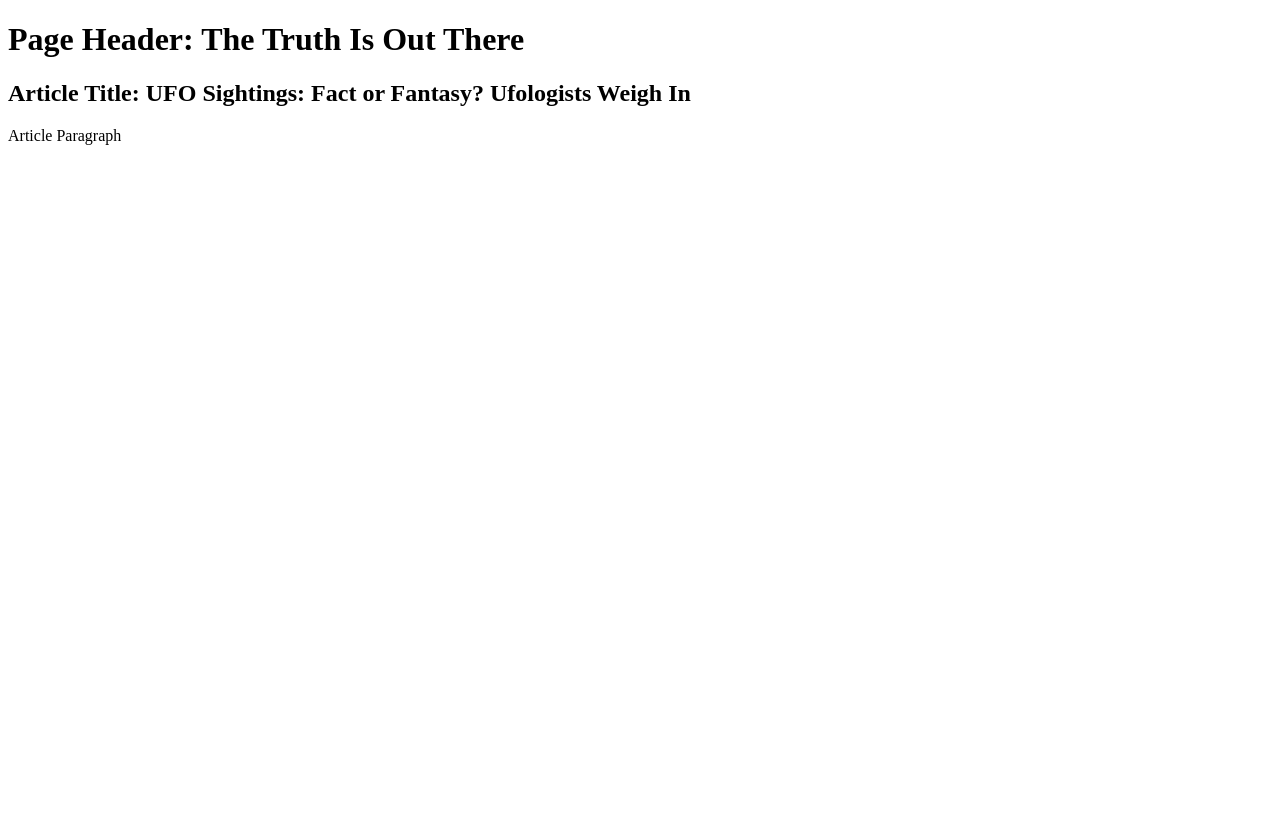
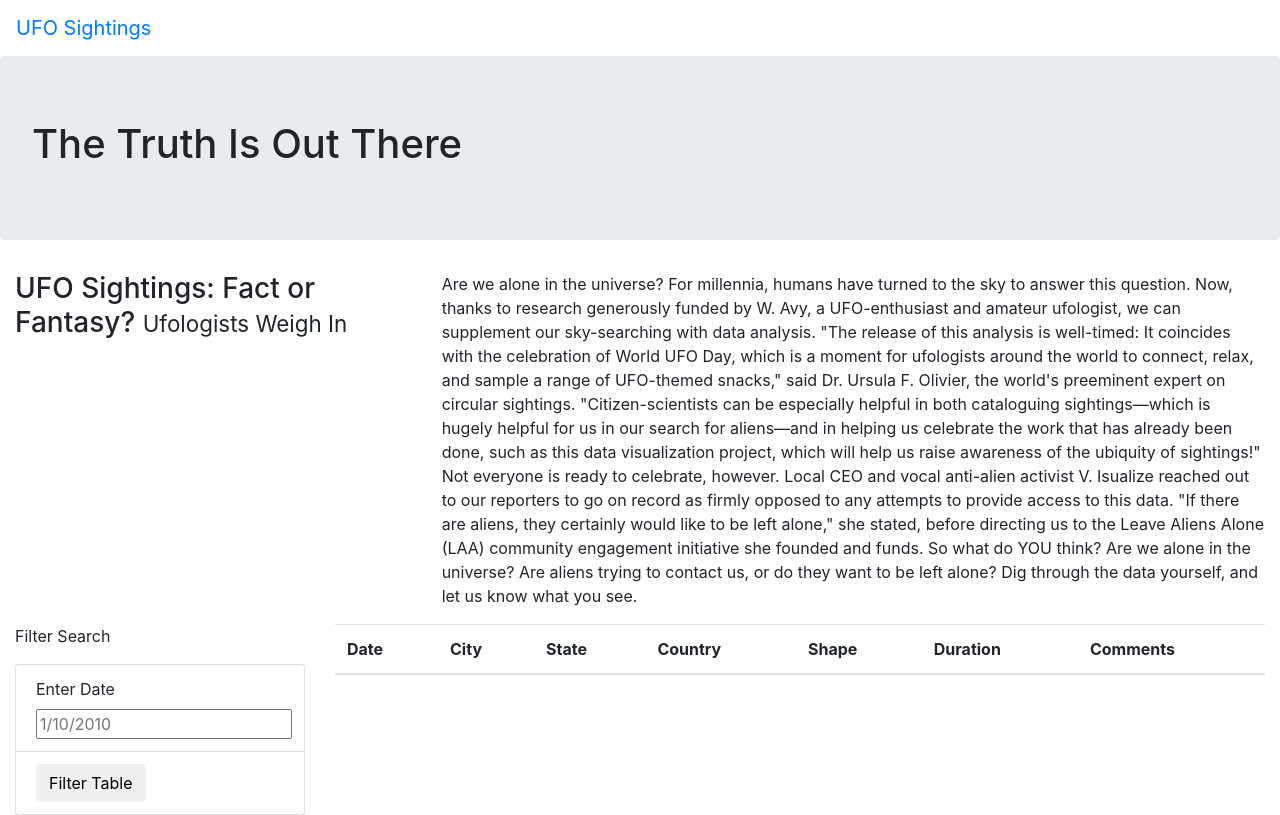
Before and after one commit to mabuckjr/UFOs, a plain HTML site: page index.html in a window 1280 px wide. Drawn offline with nearby package versions, Linux system fonts and the light colour scheme.

Commit message:
putting togeether index.html. Looks mostly correct but may need to edit later

```diff
--- a/index.html
+++ b/index.html
@@ -4,22 +4,73 @@
     <meta charset="UTF-8">
     <meta http-equiv="X-UA-Compatible" content="IE=edge">
     <meta name="viewport" content="width=device-width, initial-scale=1.0">
-    <title>Document</title>
+    <title>UFO Finder</title>
+    <!--Bootstrap link-->
+    <link
+      rel="stylesheet"
+      href="https://maxcdn.bootstrapcdn.com/bootstrap/4.0.0/css/bootstrap.min.css"
+      integrity="sha384-Gn5384xqQ1aoWXA+058RXPxPg6fy4IWvTNh0E263XmFcJlSAwiGgFAW/dAiS6JXm"
+      crossorigin="anonymous"
+    />
+    <!--.css link-->
+    <link rel="stylesheet" href="static/css/style.css">
 </head>
 <body>
-
+    <!--Navbar-->
+    <div class="wrapper">
+        <nav class="navbar navbar-expand-lg">
+            <a class="navbar-brand" href="index.html">UFO Sightings</a>
+        </nav>
+    </div>
+    <!--Jumbotron Header-->
+    <div class="jumbotron">
+        <h1>The Truth Is Out There</h1>
+    </div>
+    <div class="container-fluid">
+        <div class="row">
+            <div class="col-md-4">
+                <h3>UFO Sightings: Fact or Fantasy? <small>Ufologists Weigh In</small></h3>
+            </div>
+            <div class="col-md-8">
+                <p>
+                    Are we alone in the universe? For millennia, humans have turned to the sky to answer this question. Now, thanks to research generously funded by W. Avy, a UFO-enthusiast and amateur ufologist, we can supplement our sky-searching with data analysis. "The release of this analysis is well-timed: It coincides with the celebration of World UFO Day, which is a moment for ufologists around the world to connect, relax, and sample a range of UFO-themed snacks," said Dr. Ursula F. Olivier, the world's preeminent expert on circular sightings. "Citizen-scientists can be especially helpful in both cataloguing sightings—which is hugely helpful for us in our search for aliens—and in helping us celebrate the work that has already been done, such as this data visualization project, which will help us raise awareness of the ubiquity of sightings!" Not everyone is ready to celebrate, however. Local CEO and vocal anti-alien activist V. Isualize reached out to our reporters to go on record as firmly opposed to any attempts to provide access to this data. "If there are aliens, they certainly would like to be left alone," she stated, before directing us to the Leave Aliens Alone (LAA) community engagement initiative she founded and funds. So what do YOU think? Are we alone in the universe? Are aliens trying to contact us, or do they want to be left alone? Dig through the data yourself, and let us know what you see.
+                </p>
+            </div>
+        </div>
+    </div>
+    <div class="container-fluid">
+        <div class="row">
+            <div class="col-md-3">
+                <form>
+                    <p>Filter Search</p>
+                    <ul class="list-group">
+                        <li class="list-group-item">
+                            <label for="date">Enter Date</label>
+                            <input type="text" placeholder="1/10/2010" id="datetime"/>
+                        </li>
+                        <li class="list-group-item">
+                            <button id="filter-btn" type="button" class="btn btn-default">Filter Table</button>
+                        </li>
+                    </ul>
+                </form>
+            </div>
+            <div class="col-md-9">
+                <table class="table table-striped">
+                    <thead>
+                        <tr>
+                            <th>Date</th>
+                            <th>City</th>
+                            <th>State</th>
+                            <th>Country</th>
+                            <th>Shape</th>
+                            <th>Duration</th>
+                            <th>Comments</th>
+                        </tr>
+                    </thead>
+                    <tbody></tbody>
+                </table>
+            </div>
+        </div>
+    </div>
 </body>
 </html>
-
-
-<div class = "jumbotron">
-    <h1>Page Header: The Truth Is Out There</h1>
-</div>
-<div class = "article">
-    <h2>Article Title: UFO Sightings: Fact or Fantasy? Ufologists Weigh In</h2>
-    <p>Article Paragraph</p>
-</div>
-<div class="col-md-3">
-</div>
-<div class="col-md-9">
-</div>
```
